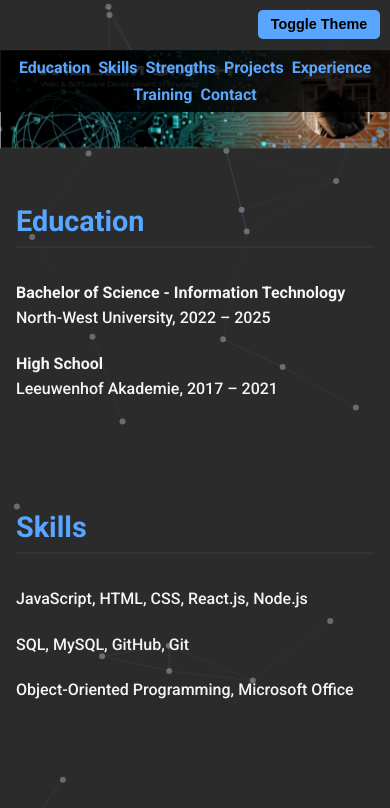
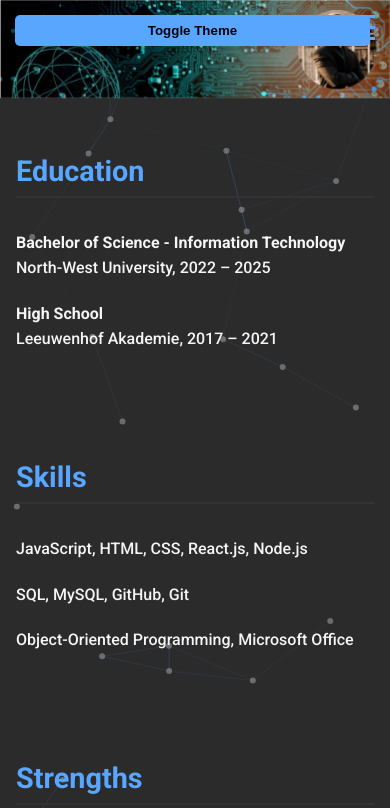
Before and after one commit to Willem-21/Virtual-CV, a plain HTML site: page index.html in a window 390 px wide. Shown: the top 808 px of the page. Drawn offline with nearby package versions, Linux system fonts and the light colour scheme.

Commit message:
Complete mobile responsive fixes

```diff
--- a/index.html
+++ b/index.html
@@ -3,9 +3,6 @@
 <head>
   <meta charset="UTF-8" />
   <meta name="viewport" content="width=device-width, initial-scale=1.0" />
-  <meta http-equiv="Cache-Control" content="no-cache, no-store, must-revalidate">
-  <meta http-equiv="Pragma" content="no-cache">
-  <meta http-equiv="Expires" content="0">
   <title>Willem Smith | Portfolio</title>
   <link href="https://fonts.googleapis.com/css2?family=Roboto:wght@300;500;700&display=swap" rel="stylesheet">
   <link href="https://unpkg.com/aos@2.3.1/dist/aos.css" rel="stylesheet" />
@@ -126,36 +123,72 @@
       z-index: 1001;
       display: none;
     }
+
+    /* Hamburger Menu Styles */
+    .hamburger {
+      position: fixed;
+      top: 15px;
+      right: 15px;
+      width: 30px;
+      height: 25px;
+      display: none;
+      flex-direction: column;
+      justify-content: space-between;
+      cursor: pointer;
+      z-index: 1002;
+    }
+
+    .hamburger .line {
+      height: 3px;
+      width: 100%;
+      background-color: #58a6ff;
+      transition: all 0.3s ease;
+    }
+
+    /* Mobile Styles */
     @media (max-width: 768px) {
       nav {
-      top: 50px;
-      padding: 0.5rem 1rem !important;
-      flex-wrap: wrap;
-      gap: 0.5rem;
+        left: -100%;
+        top: 0;
+        width: 70%;
+        height: 100vh;
+        flex-direction: column;
+        justify-content: center;
+        gap: 2rem;
+        transition: left 0.3s ease;
       }
+
+      nav.active {
+        left: 0;
+      }
+
+      .hamburger {
+        display: flex;
+      }
+
+      .hamburger.active .line:nth-child(1) {
+        transform: translateY(11px) rotate(45deg);
+      }
+
+      .hamburger.active .line:nth-child(2) {
+        opacity: 0;
+      }
+
+      .hamburger.active .line:nth-child(3) {
+        transform: translateY(-11px) rotate(-45deg);
+      }
+
       .toggle-button {
-      top: 10px;
-      right: 10px;
-      padding: 0.4rem 0.8rem;
-      font-size: 0.9rem;
+        top: 15px;
+        left: 15px;
       }
+
       section {
         padding: 2rem 1rem;
       }
+
       .hero-image {
-      margin-top: 50px;
-    }
-    .button {
-      padding: 1rem 2rem;
-    }
-    .project {
-      margin-bottom: 1.5rem;
-    }
-  }
-
-  @media (min-width: 769px) and (max-width: 1024px) {
-    section {
-      max-width: 95%;
+        margin-top: 0;
       }
     }
   </style>
@@ -172,6 +205,14 @@
     <a href="#training">Training</a>
     <a href="#contact">Contact</a>
   </nav>
+
+  <!-- Hamburger Menu -->
+  <div class="hamburger" onclick="toggleMenu()">
+    <div class="line"></div>
+    <div class="line"></div>
+    <div class="line"></div>
+  </div>
+
   <a href="#top" class="back-to-top" id="backToTop">Top</a>
   <img src="banner.jpg" alt="Banner" class="hero-image" id="top" />
 
@@ -237,10 +278,7 @@
       <a href="https://github.com/Willem-21" target="_blank">GitHub</a>
     </div>
     <div style="text-align: center; margin-top: 1.5rem;">
-   <a href="https://raw.githubusercontent.com/Willem-21/Virtual-CV/main/Willem_Smith_Resume.pdf"
-   class="button"
-   download="Willem_Smith_Resume.pdf"
-   target="_blank">Download CV</a>
+      <a href="https://github.com/Willem-21/Virtual-CV/raw/main/Willem_Smith_Resume.pdf" class="button" download="Willem_Smith_Resume.pdf">Download CV</a>
     </div>
   </section>
 
@@ -251,9 +289,11 @@
     particlesJS.load('particles-js', 'particles.json', function () {
       console.log('particles.json loaded');
     });
+
     function toggleMode() {
       document.body.classList.toggle('light-mode');
     }
+
     window.onscroll = function () {
       const button = document.getElementById("backToTop");
       if (document.body.scrollTop > 300 || document.documentElement.scrollTop > 300) {
@@ -262,6 +302,14 @@
         button.style.display = "none";
       }
     }
+
+    function toggleMenu() {
+      const nav = document.querySelector('nav');
+      const hamburger = document.querySelector('.hamburger');
+      nav.classList.toggle('active');
+      hamburger.classList.toggle('active');
+      document.body.style.overflow = nav.classList.contains('active') ? 'hidden' : '';
+    }
   </script>
 </body>
 </html>
```
Lines whose indentation alone changed are shown as unchanged.
